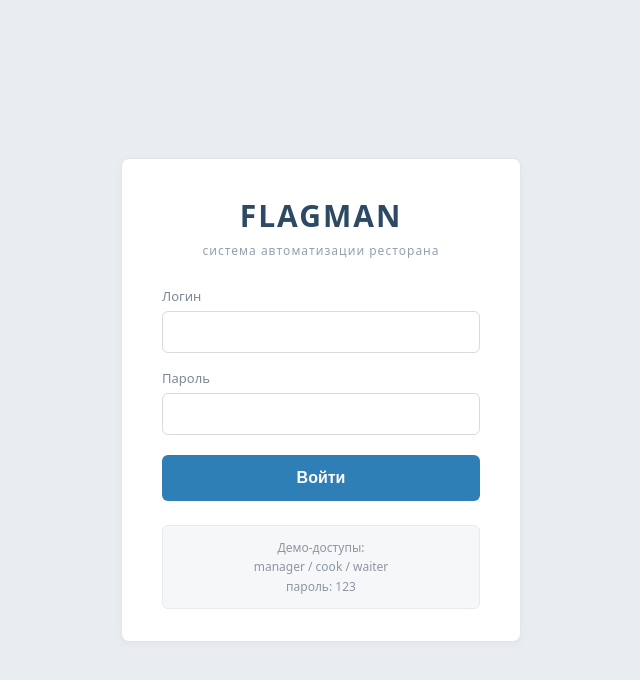
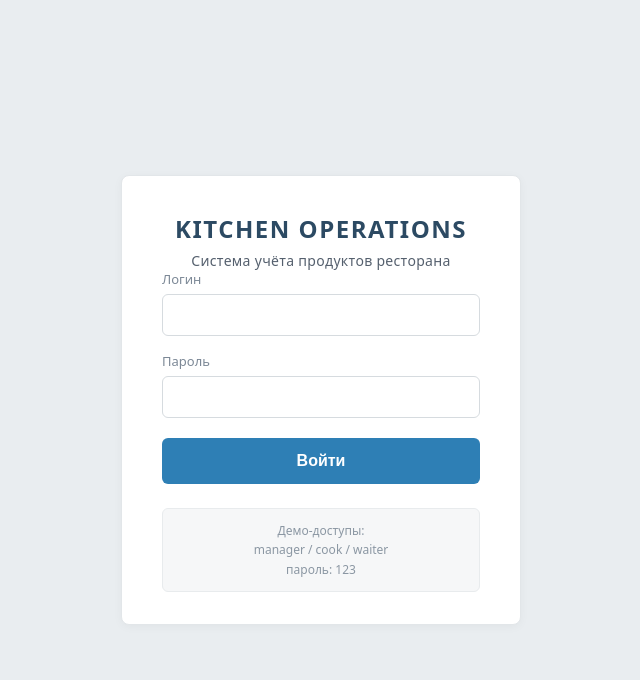
Before and after one commit to ksenyasses/hack, a React (Vite) app in the folder frontend/: page / in a window 1280 px wide. Shown: the top 680 px of the page, without its empty margins (319-959 px from the left). Built offline with nearby package versions, Linux system fonts and the light colour scheme.

Commit message:
frontend: KITCHEN OPERATIONS вместо FLAGMAN

```diff
--- a/frontend/index.html
+++ b/frontend/index.html
@@ -1,10 +1,10 @@
 <!doctype html>
-<html lang="en">
+<html lang="ru">
   <head>
     <meta charset="UTF-8" />
     <link rel="icon" type="image/svg+xml" href="/favicon.svg" />
     <meta name="viewport" content="width=device-width, initial-scale=1.0" />
-    <title>frontend</title>
+    <title>KITCHEN OPERATIONS — учёт продуктов ресторана</title>
   </head>
   <body>
     <div id="root"></div>
--- a/frontend/src/Layout.tsx
+++ b/frontend/src/Layout.tsx
@@ -12,7 +12,7 @@ const css = `
 .layout { min-height: 100vh; display: flex; flex-direction: column; background: #f5f6f8; }
 .topbar { height: 64px; background: #2c3d4f; display: flex; align-items: center;
           justify-content: space-between; padding: 0 24px; }
-.brand { color: #fff; font-size: 21px; font-weight: 800; letter-spacing: 2px; }
+.brand { color: #fff; font-size: 15px; font-weight: 800; letter-spacing: 1.5px; white-space: nowrap; }
 .topbar-right { display: flex; align-items: center; gap: 16px; }
 .user { color: #d5dde6; font-size: 14px; }
 .logout { background: #47566b; color: #fff; border: none; border-radius: 6px;
@@ -50,7 +50,7 @@ export default function Layout({
     <div className="layout">
       <style>{css}</style>
       <header className="topbar">
-        <div className="brand">FLAGMAN</div>
+        <div className="brand">KITCHEN OPERATIONS</div>
         <div className="topbar-right">
           <span className="user">{fullName} • {role}</span>
           <button className="logout" onClick={onLogout}>Выйти</button>
--- a/frontend/src/LoginPage.tsx
+++ b/frontend/src/LoginPage.tsx
@@ -7,8 +7,8 @@ const css = `
 .page { min-height: 100vh; display: flex; align-items: center; justify-content: center; background: #e9edf0; }
 .card { width: 400px; background: #fff; border: 1px solid #e2e6e9; border-radius: 8px;
         padding: 36px 40px 32px; box-shadow: 0 2px 10px rgba(0,0,0,0.04); }
-.brand { margin: 0; text-align: center; font-size: 30px; font-weight: 800; letter-spacing: 2px; color: #2c4a63; }
-.brand-sub { margin: 6px 0 28px; text-align: center; font-size: 12px; letter-spacing: 1px; color: #93a1ad; }
+.brand { margin: 0; text-align: center; font-size: 24px; font-weight: 800; letter-spacing: 1.5px; color: #2c4a63; }
+.brand-sub { font-size: 14px; color: #55606e; margin: 6px 0 0; letter-spacing: 0.3px; text-align: center; }
 .label { display: block; margin: 0 0 6px; font-size: 13px; color: #7c8896; }
 .input { width: 100%; height: 42px; margin-bottom: 16px; padding: 0 14px; font-size: 15px;
          color: #2b3440; border: 1px solid #d6dbdf; border-radius: 6px; outline: none; }
@@ -54,8 +54,8 @@ export default function LoginPage({ onSuccess }: { onSuccess: () => void }) {
     <div className="page">
       <style>{css}</style>
       <div className="card">
-        <h1 className="brand">FLAGMAN</h1>
-        <p className="brand-sub">система автоматизации ресторана</p>
+        <h1 className="brand">KITCHEN OPERATIONS</h1>
+        <p className="brand-sub">Система учёта продуктов ресторана</p>
         <form onSubmit={handleSubmit}>
           <label className="label" htmlFor="login">Логин</label>
           <input
```
